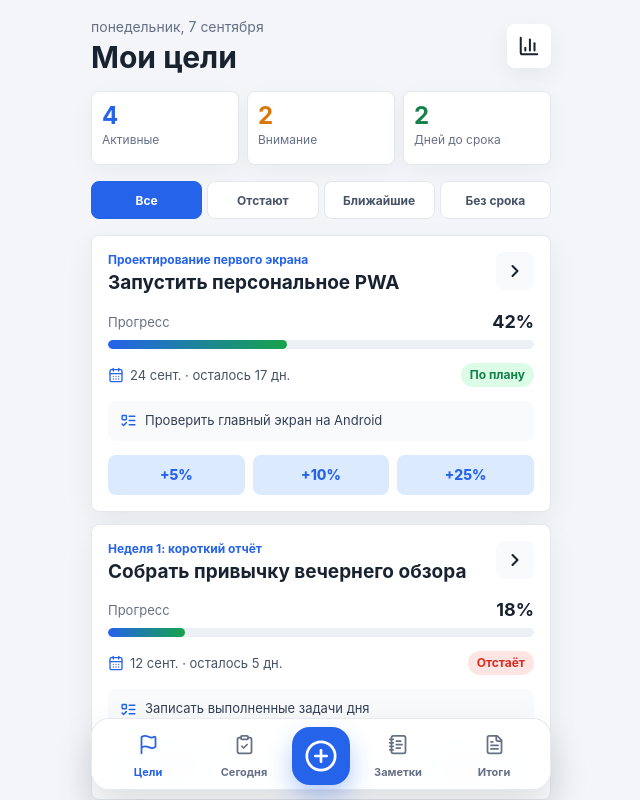
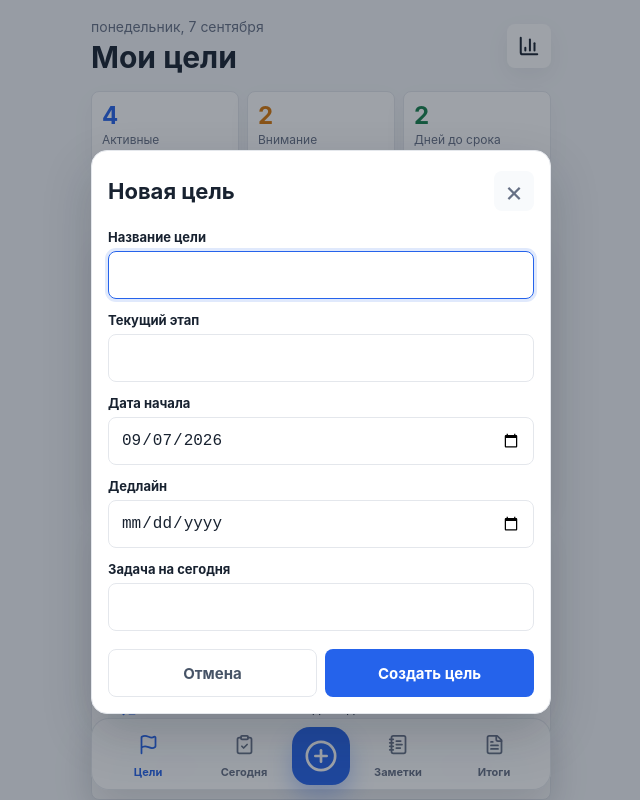
Before and after one commit to nvrvnt-hash/goal-notebook, a React (Vite) app: page / in a window 1280 px wide. Both pictures are taken after a click on the button 640 px from the left and 756 px from the top of the page. Shown: the top 800 px of the page, without its empty margins (319-959 px from the left). Built offline with nearby package versions, Linux system fonts and the light colour scheme.

Commit message:
Add goal creation form

```diff
--- a/src/App.tsx
+++ b/src/App.tsx
@@ -1,15 +1,17 @@
 import { useState } from 'react';
 import BottomNavigation, { type Section } from './components/BottomNavigation';
+import GoalFormModal from './components/GoalFormModal';
 import GoalsScreen from './screens/GoalsScreen';
 import NotesScreen from './screens/NotesScreen';
 import SummaryScreen from './screens/SummaryScreen';
 import TodayScreen from './screens/TodayScreen';
 import { loadGoals, saveGoals } from './storage/goalsStorage';
-import type { Goal } from './types';
+import type { CreateGoalInput, Goal } from './types';
 
 function App() {
   const [goals, setGoals] = useState<Goal[]>(() => loadGoals());
   const [activeSection, setActiveSection] = useState<Section>('goals');
+  const [isGoalFormOpen, setIsGoalFormOpen] = useState(false);
 
   const addProgress = (goalId: number, amount: number) => {
     setGoals((currentGoals) => {
@@ -19,6 +21,27 @@ function App() {
       saveGoals(updatedGoals);
       return updatedGoals;
     });
+  };
+
+  const addGoal = (input: CreateGoalInput) => {
+    const nextId =
+      goals.length === 0
+        ? 1
+        : Math.max(...goals.map((goal) => goal.id)) + 1;
+    const newGoal: Goal = {
+      id: nextId,
+      title: input.title,
+      stage: input.stage,
+      progress: 0,
+      startDate: input.startDate,
+      ...(input.deadline ? { deadline: input.deadline } : {}),
+      ...(input.todayTask ? { todayTask: input.todayTask } : {}),
+    };
+    const updatedGoals = [...goals, newGoal];
+    setGoals(updatedGoals);
+    saveGoals(updatedGoals);
+    setIsGoalFormOpen(false);
+    setActiveSection('goals');
   };
 
   const renderActiveScreen = () => {
@@ -38,7 +61,14 @@ function App() {
   return (
     <main className="app-shell">
       {renderActiveScreen()}
-      <BottomNavigation activeSection={activeSection} onSectionChange={setActiveSection} />
+      <BottomNavigation
+        activeSection={activeSection}
+        onSectionChange={setActiveSection}
+        onAdd={() => setIsGoalFormOpen(true)}
+      />
+      {isGoalFormOpen && (
+        <GoalFormModal onClose={() => setIsGoalFormOpen(false)} onCreate={addGoal} />
+      )}
     </main>
   );
 }
--- a/src/components/BottomNavigation.tsx
+++ b/src/components/BottomNavigation.tsx
@@ -5,6 +5,7 @@ export type Section = 'goals' | 'today' | 'notes' | 'summary';
 type BottomNavigationProps = {
   activeSection: Section;
   onSectionChange: (section: Section) => void;
+  onAdd: () => void;
 };
 
 const navigationItems: Array<{ section: Section; label: string }> = [
@@ -21,7 +22,7 @@ const navigationIcons = {
   summary: FileText,
 };
 
-function BottomNavigation({ activeSection, onSectionChange }: BottomNavigationProps) {
+function BottomNavigation({ activeSection, onSectionChange, onAdd }: BottomNavigationProps) {
   return (
     <nav className="bottom-nav" aria-label="Основная навигация">
       {navigationItems.slice(0, 2).map((item) => {
@@ -41,7 +42,7 @@ function BottomNavigation({ activeSection, onSectionChange }: BottomNavigationPr
           </button>
         );
       })}
-      <button className="add-button" type="button" aria-label="Добавить" aria-disabled="true">
+      <button className="add-button" type="button" aria-label="Добавить" onClick={onAdd}>
         <CirclePlus size={34} strokeWidth={1.9} />
       </button>
       {navigationItems.slice(2).map((item) => {
--- /dev/null
+++ b/src/components/GoalFormModal.tsx
@@ -0,0 +1,185 @@
+import { useEffect, useState, type FormEvent } from 'react';
+import type { CreateGoalInput } from '../types';
+
+type GoalFormModalProps = {
+  onClose: () => void;
+  onCreate: (input: CreateGoalInput) => void;
+};
+
+type FormErrors = Partial<Record<keyof CreateGoalInput, string>>;
+
+type FormValues = {
+  title: string;
+  stage: string;
+  startDate: string;
+  deadline: string;
+  todayTask: string;
+};
+
+function getTodayDate() {
+  const date = new Date();
+  const month = String(date.getMonth() + 1).padStart(2, '0');
+  const day = String(date.getDate()).padStart(2, '0');
+  return `${date.getFullYear()}-${month}-${day}`;
+}
+
+function GoalFormModal({ onClose, onCreate }: GoalFormModalProps) {
+  const [values, setValues] = useState<FormValues>({
+    title: '',
+    stage: '',
+    startDate: getTodayDate(),
+    deadline: '',
+    todayTask: '',
+  });
+  const [errors, setErrors] = useState<FormErrors>({});
+
+  useEffect(() => {
+    const handleKeyDown = (event: KeyboardEvent) => {
+      if (event.key === 'Escape') {
+        onClose();
+      }
+    };
+
+    document.addEventListener('keydown', handleKeyDown);
+    return () => document.removeEventListener('keydown', handleKeyDown);
+  }, [onClose]);
+
+  const updateValue = (field: keyof FormValues, value: string) => {
+    setValues((currentValues) => ({ ...currentValues, [field]: value }));
+    setErrors((currentErrors) => ({ ...currentErrors, [field]: undefined }));
+  };
+
+  const handleSubmit = (event: FormEvent<HTMLFormElement>) => {
+    event.preventDefault();
+    const title = values.title.trim();
+    const stage = values.stage.trim();
+    const startDate = values.startDate.trim();
+    const deadline = values.deadline.trim();
+    const todayTask = values.todayTask.trim();
+    const nextErrors: FormErrors = {};
+
+    if (!title) {
+      nextErrors.title = 'Введите название цели';
+    }
+
+    if (!stage) {
+      nextErrors.stage = 'Введите текущий этап';
+    }
+
+    if (!startDate) {
+      nextErrors.startDate = 'Выберите дату начала';
+    }
+
+    if (deadline && startDate && deadline < startDate) {
+      nextErrors.deadline = 'Дедлайн не может быть раньше даты начала';
+    }
+
+    if (Object.keys(nextErrors).length > 0) {
+      setErrors(nextErrors);
+      return;
+    }
+
+    onCreate({
+      title,
+      stage,
+      startDate,
+      ...(deadline ? { deadline } : {}),
+      ...(todayTask ? { todayTask } : {}),
+    });
+  };
+
+  return (
+    <div
+      className="modal-backdrop"
+      role="presentation"
+      onMouseDown={(event) => {
+        if (event.target === event.currentTarget) {
+          onClose();
+        }
+      }}
+    >
+      <section className="goal-form-modal" role="dialog" aria-modal="true" aria-labelledby="new-goal-title">
+        <div className="modal-heading">
+          <h2 id="new-goal-title">Новая цель</h2>
+          <button className="modal-close-button" type="button" aria-label="Закрыть форму" onClick={onClose}>
+            ×
+          </button>
+        </div>
+        <form onSubmit={handleSubmit} noValidate>
+          <div className="form-field">
+            <label htmlFor="goal-title">Название цели</label>
+            <input
+              id="goal-title"
+              type="text"
+              value={values.title}
+              onChange={(event) => updateValue('title', event.target.value)}
+              aria-required="true"
+              aria-invalid={Boolean(errors.title)}
+              aria-describedby={errors.title ? 'goal-title-error' : undefined}
+              autoFocus
+            />
+            {errors.title && <span className="field-error" id="goal-title-error">{errors.title}</span>}
+          </div>
+
+          <div className="form-field">
+            <label htmlFor="goal-stage">Текущий этап</label>
+            <input
+              id="goal-stage"
+              type="text"
+              value={values.stage}
+              onChange={(event) => updateValue('stage', event.target.value)}
+              aria-required="true"
+              aria-invalid={Boolean(errors.stage)}
+              aria-describedby={errors.stage ? 'goal-stage-error' : undefined}
+            />
+            {errors.stage && <span className="field-error" id="goal-stage-error">{errors.stage}</span>}
+          </div>
+
+          <div className="form-field">
+            <label htmlFor="goal-start-date">Дата начала</label>
+            <input
+              id="goal-start-date"
+              type="date"
+              value={values.startDate}
+              onChange={(event) => updateValue('startDate', event.target.value)}
+              aria-required="true"
+              aria-invalid={Boolean(errors.startDate)}
+              aria-describedby={errors.startDate ? 'goal-start-date-error' : undefined}
+            />
+            {errors.startDate && <span className="field-error" id="goal-start-date-error">{errors.startDate}</span>}
+          </div>
+
+          <div className="form-field">
+            <label htmlFor="goal-deadline">Дедлайн</label>
+            <input
+              id="goal-deadline"
+              type="date"
+              value={values.deadline}
+              onChange={(event) => updateValue('deadline', event.target.value)}
+              aria-invalid={Boolean(errors.deadline)}
+              aria-describedby={errors.deadline ? 'goal-deadline-error' : undefined}
+            />
+            {errors.deadline && <span className="field-error" id="goal-deadline-error">{errors.deadline}</span>}
+          </div>
+
+          <div className="form-field">
+            <label htmlFor="goal-today-task">Задача на сегодня</label>
+            <input
+              id="goal-today-task"
+              type="text"
+              value={values.todayTask}
+              onChange={(event) => updateValue('todayTask', event.target.value)}
+            />
+          </div>
+
+          <div className="modal-actions">
+            <button className="secondary-button" type="button" onClick={onClose}>Отмена</button>
+            <button className="primary-button" type="submit">Создать цель</button>
+          </div>
+        </form>
+      </section>
+    </div>
+  );
+}
+
+export default GoalFormModal;
--- a/src/styles.css
+++ b/src/styles.css
@@ -504,6 +504,116 @@ h2 {
   box-shadow: 0 12px 24px rgba(37, 99, 235, 0.32);
 }
 
+.modal-backdrop {
+  position: fixed;
+  inset: 0;
+  z-index: 20;
+  display: flex;
+  align-items: flex-end;
+  justify-content: center;
+  padding: 10px 10px max(86px, calc(env(safe-area-inset-bottom) + 82px));
+  background: rgba(24, 34, 48, 0.42);
+}
+
+.goal-form-modal {
+  width: min(100%, 460px);
+  max-height: 90vh;
+  overflow-y: auto;
+  padding: 20px 16px 16px;
+  border: 1px solid var(--line);
+  border-radius: 16px;
+  background: var(--card);
+  box-shadow: 0 20px 50px rgba(16, 24, 40, 0.2);
+}
+
+.modal-heading {
+  display: flex;
+  align-items: center;
+  justify-content: space-between;
+  gap: 12px;
+  margin-bottom: 18px;
+}
+
+.modal-heading h2 {
+  font-size: 22px;
+}
+
+.modal-close-button {
+  display: inline-grid;
+  place-items: center;
+  width: 40px;
+  height: 40px;
+  border-radius: 8px;
+  background: #f8fafc;
+  color: var(--muted);
+  font-size: 28px;
+  line-height: 1;
+}
+
+.form-field {
+  display: grid;
+  gap: 6px;
+  margin-bottom: 13px;
+}
+
+.form-field label {
+  color: var(--graphite);
+  font-size: 13px;
+  font-weight: 700;
+}
+
+.form-field input {
+  width: 100%;
+  min-height: 48px;
+  padding: 0 12px;
+  border: 1px solid var(--line);
+  border-radius: 8px;
+  background: #ffffff;
+  color: var(--graphite);
+  font-size: 16px;
+}
+
+.form-field input:focus {
+  border-color: var(--accent);
+  outline: 3px solid rgba(37, 99, 235, 0.14);
+  outline-offset: 0;
+}
+
+.form-field input[aria-invalid="true"] {
+  border-color: var(--red);
+}
+
+.field-error {
+  color: var(--red);
+  font-size: 12px;
+  line-height: 1.3;
+}
+
+.modal-actions {
+  display: grid;
+  grid-template-columns: 1fr 1fr;
+  gap: 8px;
+  margin-top: 18px;
+}
+
+.modal-actions button {
+  min-height: 48px;
+  border-radius: 8px;
+  font-size: 15px;
+  font-weight: 750;
+}
+
+.secondary-button {
+  border: 1px solid var(--line);
+  background: #ffffff;
+  color: #475467;
+}
+
+.primary-button {
+  background: var(--accent);
+  color: #ffffff;
+}
+
 @media (max-width: 374px) {
   .app-shell {
     padding-right: 10px;
```
Also changed, not shown: src/types.ts (+8 -0 lines).
